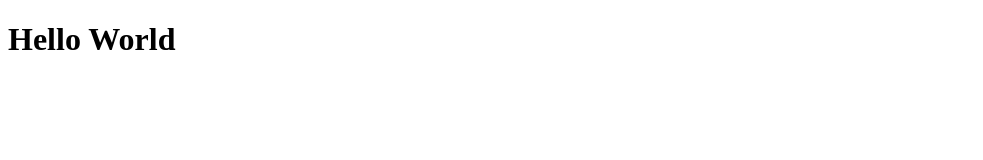
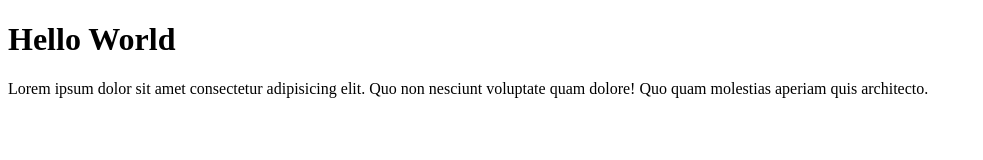
Before and after one commit to yuneda/wpu-git-test, a plain HTML site: page index.html in a window 1280 px wide. Shown: the whole page, without its empty margins (0-983 px from the left). Drawn offline with Linux system fonts and the light colour scheme.

Commit message:
menambahkan paragraf

```diff
--- a/index.html
+++ b/index.html
@@ -8,5 +8,6 @@
   </head>
   <body>
     <h1>Hello World</h1>
+    <p>Lorem ipsum dolor sit amet consectetur adipisicing elit. Quo non nesciunt voluptate quam dolore! Quo quam molestias aperiam quis architecto.</p>
   </body>
 </html>
```
